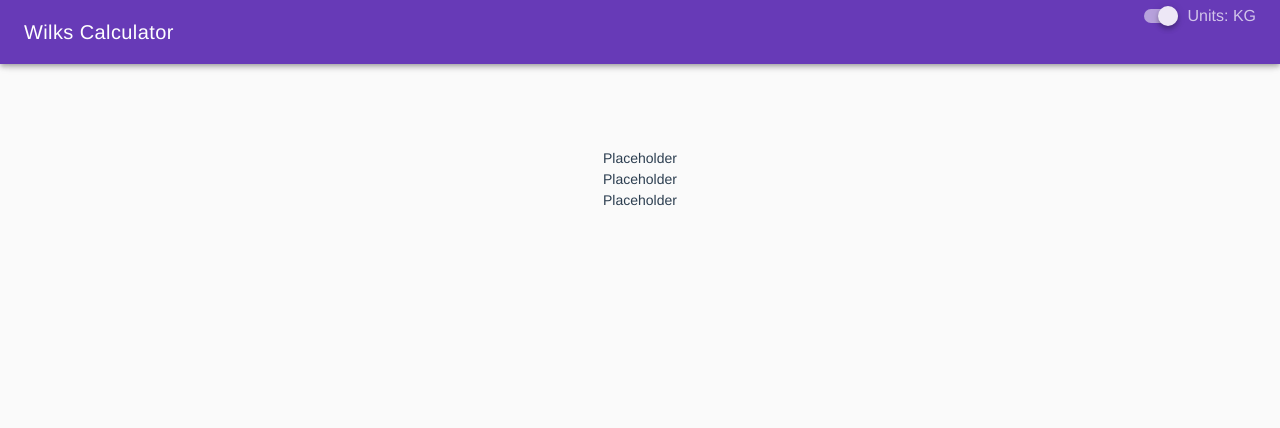
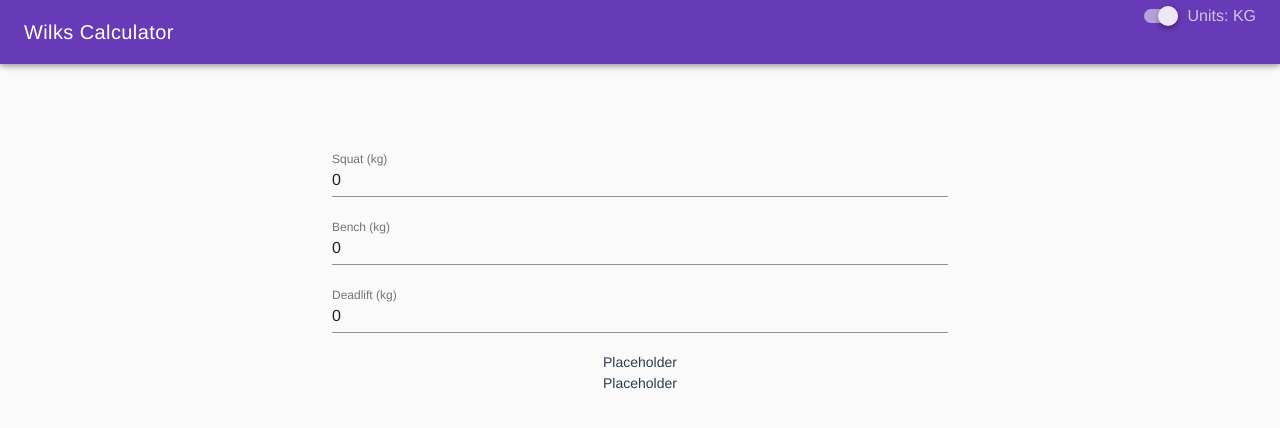
Before and after one commit to trepz/wilks-calculator, a Vue app: page / in a window 1280 px wide. Shown: the top 428 px of the page. Built offline with nearby package versions, Linux system fonts and the light colour scheme.

Commit message:
Start UserInputs component

```diff
--- a/src/App.vue
+++ b/src/App.vue
@@ -3,7 +3,7 @@
     <TopBar :useKilos="useKilos" @unitChange="useKilos = $event" />
     <v-content>
       <v-container fluid>
-        <UserInputs />
+        <UserInputs :useKilos="useKilos" :lifts="lifts" />
         <LiftProportions />
         <LiftRank />
       </v-container>
@@ -26,5 +26,11 @@ import LiftRank from '@/components/LiftRank.vue'
 })
 export default class App extends Vue {
   useKilos: boolean = true
+
+  lifts: object = {
+    squat: 0,
+    bench: 0,
+    deadlift: 0,
+  }
 }
 </script>
--- a/src/components/UserInputs.vue
+++ b/src/components/UserInputs.vue
@@ -1,3 +1,37 @@
 <template>
-  <div>Placeholder</div>
+  <v-layout align-center justify-center row fill-height>
+    <v-flex xs12 md6>
+      <v-form>
+        <v-text-field
+          :value="lifts.squat"
+          :label="label('Squat')"
+        ></v-text-field>
+        <v-text-field
+          :value="lifts.bench"
+          :label="label('Bench')"
+        ></v-text-field>
+        <v-text-field
+          :value="lifts.deadlift"
+          :label="label('Deadlift')"
+        ></v-text-field>
+      </v-form>
+    </v-flex>
+  </v-layout>
 </template>
+
+<script lang="ts">
+import { Component, Vue, Prop } from 'vue-property-decorator'
+
+@Component
+export default class App extends Vue {
+  @Prop(Boolean)
+  useKilos!: boolean
+
+  @Prop(Object)
+  lifts!: object
+
+  label(tag: string): string {
+    return tag + (this.useKilos ? ' (kg)' : ' (lbs)')
+  }
+}
+</script>
```
